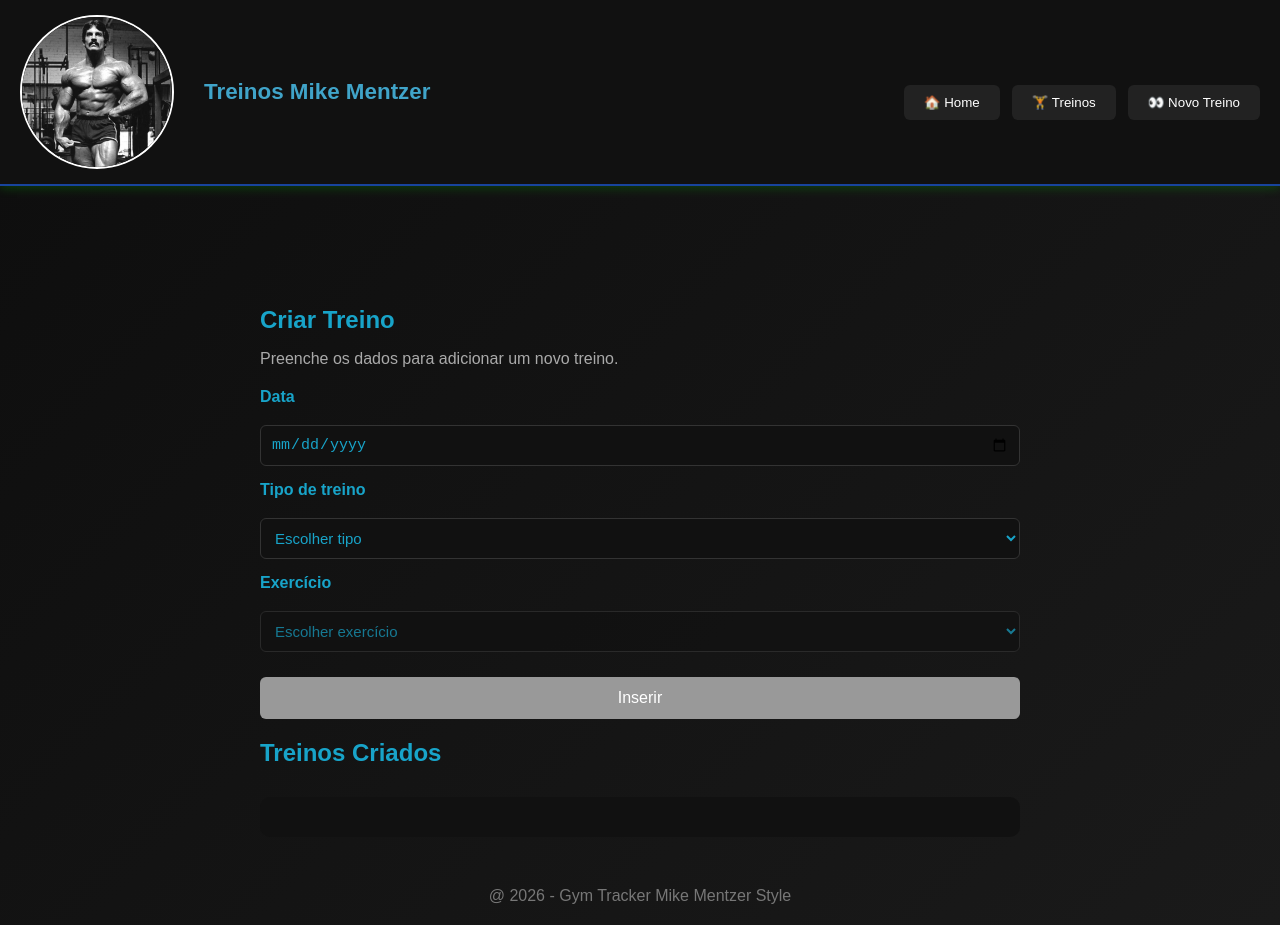
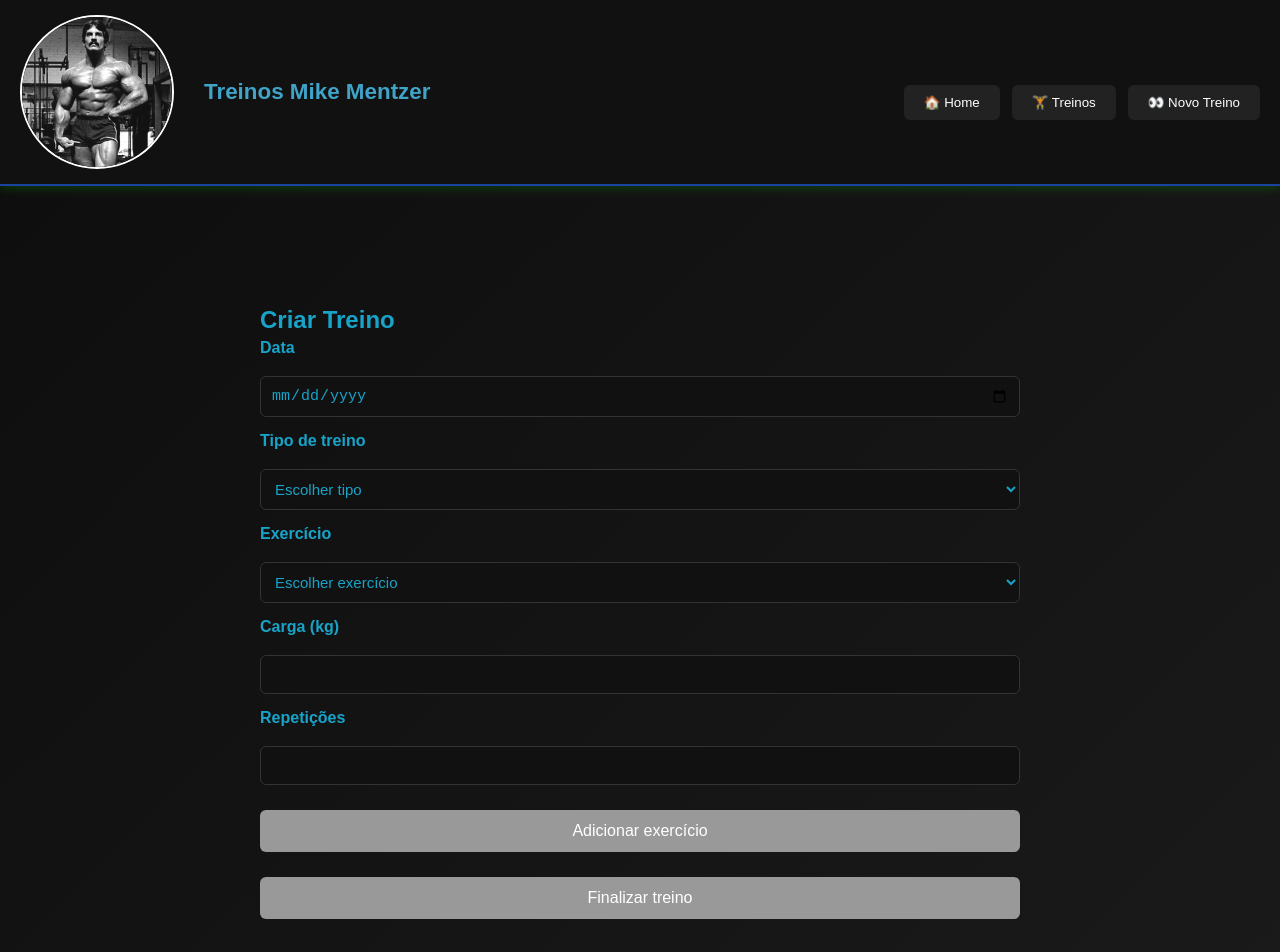
Before and after one commit to DrigoFp/ProjectoFinal, an Angular app in the folder projecto-final/: page /criar in a window 1280 px wide. Shown: the top 952 px of the page. Before the commit the page ends 925 px from the top, so only its background shows below. Built offline with nearby package versions, Linux system fonts and the light colour scheme.

Commit message:
FIX melhorar o criar e correcção de erros

```diff
--- a/projecto-final/src/app/treinos/criar/criar.css
+++ b/projecto-final/src/app/treinos/criar/criar.css
@@ -171,3 +171,8 @@ section {
     flex-direction: column;
   }
 }
+.erro {
+  color: #d9534f;
+  font-size: 0.9rem;
+  margin-top: 4px;
+}
--- a/projecto-final/src/app/treinos/criar/criar.html
+++ b/projecto-final/src/app/treinos/criar/criar.html
@@ -1,76 +1,63 @@
 <div class="page-container">
   <h2>Criar Treino</h2>
-  <p>Preenche os dados para adicionar um novo treino.</p>
 
   <form [formGroup]="form">
+    <!-- Data -->
+    <label for="data">Data</label>
+    <input id="data" type="date" formControlName="data" [max]="hoje" />
 
-    <label for="data">Data</label>
-    <input id="data" formControlName="data" type="date" />
+    <!-- Tipo -->
+    <label for="tipo">Tipo de treino</label>
+    <select id="tipo" formControlName="tipo" (change)="onTipoChange()" [disabled]="tipoFixo">
+      <option value="">Escolher tipo</option>
 
-    @if (form.get('data')?.invalid && form.get('data')?.touched) {
-      <p class="erro">A data é obrigatória</p>
-    }
-
-    <label for="tipo">Tipo de treino</label>
-    <select id="tipo" formControlName="tipo" (change)="onTipoChange()">
-      <option value="">Escolher tipo</option>
-      @for (t of tipos; track t) {
+      @for (t of tipos; track t.nome) {
         <option [value]="t.nome">{{ t.nome }}</option>
       }
     </select>
 
+    <!-- Exercício -->
     <label for="exercicio">Exercício</label>
-    <select
-      id="exercicio"
-      [(ngModel)]="exercicioSelecionado"
-      [ngModelOptions]="{ standalone: true }"
-      (change)="onExercicioChange()"
-      [disabled]="!form.get('tipo')?.value"
-    >
+    <select id="exercicio" formControlName="exercicio" (change)="onExercicioChange()">
       <option value="">Escolher exercício</option>
 
-      @for (t of tipos; track t) {
-        @if (t.nome === form.get('tipo')?.value) {
-          @for (e of t.exercicios; track e) {
-            <option [value]="e">{{ e }}</option>
-          }
-        }
+      @for (e of exerciciosFiltrados; track e) {
+        <option [value]="e">{{ e }}</option>
       }
     </select>
 
-    @if (exercicioSelecionado) {
-      <h3>Detalhes do Exercício</h3>
-
-      <label>Peso:</label>
-      <input type="number" [(ngModel)]="carga" [ngModelOptions]="{ standalone: true }" />
-
-      <label>Repetições:</label>
-      <input type="number" [(ngModel)]="repeticoes" [ngModelOptions]="{ standalone: true }" />
+    <!-- Carga -->
+    <label for="carga">Carga (kg)</label>
+    <input id="carga" type="number" formControlName="carga" min="1" />
+    @if (campoInvalido('carga')) {
+      <p class="erro">A carga deve ser maior que 0 e não podem ser letras.</p>
     }
 
-    <button type="button" (click)="criar()" [disabled]="!form.valid || !exercicioSelecionado">
-      Inserir
+    <!-- Repetições -->
+    <label for="reps">Repetições</label>
+    <input id="reps" type="number" formControlName="repeticoes" min="1" />
+    @if (campoInvalido('repeticoes')) {
+      <p class="erro">As repetições devem ser maiores que 0 e não podem ser letras.</p>
+    }
+
+    <!-- BOTÕES -->
+    <button type="button" (click)="adicionarExercicio()" [disabled]="!podeAdicionar">
+      Adicionar exercício
     </button>
 
+    <button type="button" (click)="finalizarTreino()" [disabled]="exerciciosTemp.length === 0">
+      Finalizar treino
+    </button>
   </form>
 
-  <h2>Treinos Criados</h2>
+  <!-- LISTA TEMPORÁRIA -->
+  @if (exerciciosTemp.length > 0) {
+    <div class="lista-temp">
+      <h3>Exercícios adicionados:</h3>
 
-  <section>
-    @for (t of treinos; track t.id) {
-      <div class="card">
-        <header>
-          <h3>{{ t.nome }}</h3>
-        </header>
-
-        <p><strong>Tipo:</strong> {{ t.tipo }}</p>
-        <p><strong>Data:</strong> {{ t.data }}</p>
-
-        <footer>
-          <button [routerLink]="['/treinos/editar', t.id]">Editar</button>
-          <button (click)="treinosStore.deleteTreino(t.id)">Apagar</button>
-        </footer>
-      </div>
-    }
-  </section>
+      @for (ex of exerciciosTemp; track ex.id) {
+        <p>{{ ex.nome }} — {{ ex.peso }}kg × {{ ex.repeticoes }} reps</p>
+      }
+    </div>
+  }
 </div>
--- a/projecto-final/src/app/treinos/criar/criar.ts
+++ b/projecto-final/src/app/treinos/criar/criar.ts
@@ -17,16 +17,17 @@ import { TreinosStore } from '../treinos-store';
   styleUrl: './criar.css',
 })
 export class Criar {
+  hoje = new Date().toISOString().split('T')[0];
+  tipoFixo = false;
+  exerciciosTemp: any[] = [];
+
   form = new FormGroup({
-    data: new FormControl('', [Validators.required]),
-    tipo: new FormControl('', [Validators.required]),
+    data: new FormControl('', Validators.required),
+    tipo: new FormControl('', Validators.required),
+    exercicio: new FormControl('', Validators.required),
+    carga: new FormControl<number | null>(null, [Validators.required, Validators.min(1)]),
+    repeticoes: new FormControl<number | null>(null, [Validators.required, Validators.min(1)]),
   });
-
-  exercicioSelecionado: string = '';
-  carga: number = 0;
-  repeticoes: number = 0;
-
-  treinos: any[] = [];
 
   constructor(public treinosStore: TreinosStore) {}
 
@@ -34,58 +35,105 @@ export class Criar {
     return this.treinosStore.tipos;
   }
 
+  get exerciciosFiltrados() {
+    const tipo = this.form.get('tipo')?.value;
+    if (!tipo) return [];
+    return this.treinosStore.getExerciciosPorTipo(tipo);
+  }
+
   ngOnInit() {
-    this.treinosStore.treinos$.subscribe((t) => {
-      this.treinos = t;
-    });
+    this.treinosStore.treinos$.subscribe();
   }
 
   onTipoChange() {
-    this.exercicioSelecionado = '';
-    this.carga = 0;
-    this.repeticoes = 0;
+    this.form.patchValue({
+      exercicio: '',
+      carga: null,
+      repeticoes: null,
+    });
+
+    this.form.get('carga')?.markAsPristine();
+    this.form.get('carga')?.markAsUntouched();
+
+    this.form.get('repeticoes')?.markAsPristine();
+    this.form.get('repeticoes')?.markAsUntouched();
+
+    if (this.form.get('tipo')?.value) {
+      this.tipoFixo = true;
+    }
   }
 
   onExercicioChange() {
-    this.carga = 0;
-    this.repeticoes = 0;
+    this.form.patchValue({
+      carga: null,
+      repeticoes: null,
+    });
+
+    this.form.get('carga')?.markAsPristine();
+    this.form.get('carga')?.markAsUntouched();
+
+    this.form.get('repeticoes')?.markAsPristine();
+    this.form.get('repeticoes')?.markAsUntouched();
   }
 
-  criar() {
-    if (this.form.invalid || !this.exercicioSelecionado) return;
+  // GETTER PARA VALIDAR O BOTÃO
+  get podeAdicionar(): boolean {
+    const exercicio = this.form.get('exercicio')?.value;
+    const carga = this.form.get('carga')?.value;
+    const repeticoes = this.form.get('repeticoes')?.value;
 
-    const tipoSelecionado = this.form.value.tipo;
+    return !!exercicio && carga! > 0 && repeticoes! > 0;
+  }
+
+  adicionarExercicio() {
+    const exercicio = this.form.get('exercicio')?.value!;
+    const carga = this.form.get('carga')?.value!;
+    const repeticoes = this.form.get('repeticoes')?.value!;
+
+    this.exerciciosTemp.push({
+      id: this.exerciciosTemp.length + 1,
+      nome: exercicio,
+      repeticoes,
+      peso: carga,
+    });
+
+    this.form.patchValue({
+      exercicio: '',
+      carga: null,
+      repeticoes: null,
+    });
+
+    // limpar estado dos campos
+    this.form.get('carga')?.markAsPristine();
+    this.form.get('carga')?.markAsUntouched();
+
+    this.form.get('repeticoes')?.markAsPristine();
+    this.form.get('repeticoes')?.markAsUntouched();
+  }
+
+  finalizarTreino() {
+    const tipoSelecionado = this.form.get('tipo')?.value;
     const tipo = this.treinosStore.tipos.find((t) => t.nome === tipoSelecionado);
+
     if (!tipo) return;
 
     const novoTreino = {
       id: this.treinosStore.getNextId(),
       nome: tipo.nome,
       tipo: tipo.nome,
-      data: this.form.value.data ?? '',
-      exercicios: [
-        {
-          id: 1,
-          nome: this.exercicioSelecionado,
-          repeticoes: this.repeticoes,
-          peso: this.carga,
-        },
-      ],
+      data: this.form.get('data')?.value ?? '',
+      exercicios: this.exerciciosTemp,
     };
 
     this.treinosStore.addTreino(novoTreino);
 
     this.form.reset();
-    this.form.markAsPristine();
-    this.form.markAsUntouched();
-
-    this.exercicioSelecionado = '';
-    this.carga = 0;
-    this.repeticoes = 0;
+    this.exerciciosTemp = [];
+    this.tipoFixo = false;
   }
 
-  campoInvalido(campo: string) {
-    const controlo = this.form.get(campo);
-    return controlo?.invalid && (controlo?.touched || controlo?.dirty);
+  campoInvalido(campo: string): boolean {
+    const control = this.form.get(campo);
+    return !!control && control.invalid && control.dirty;
   }
 }
--- a/projecto-final/src/app/treinos/treinos-store.ts
+++ b/projecto-final/src/app/treinos/treinos-store.ts
@@ -128,4 +128,11 @@ export class TreinosStore {
       ? Math.max(...treinos.map((t) => t.id)) + 1
       : 1;
   }
+
+  getExerciciosPorTipo(tipo: string): string[] {
+  if (!tipo) return [];
+  const t = this.tipos.find(x => x.nome === tipo);
+  return t ? t.exercicios : [];
 }
+
+}
```
